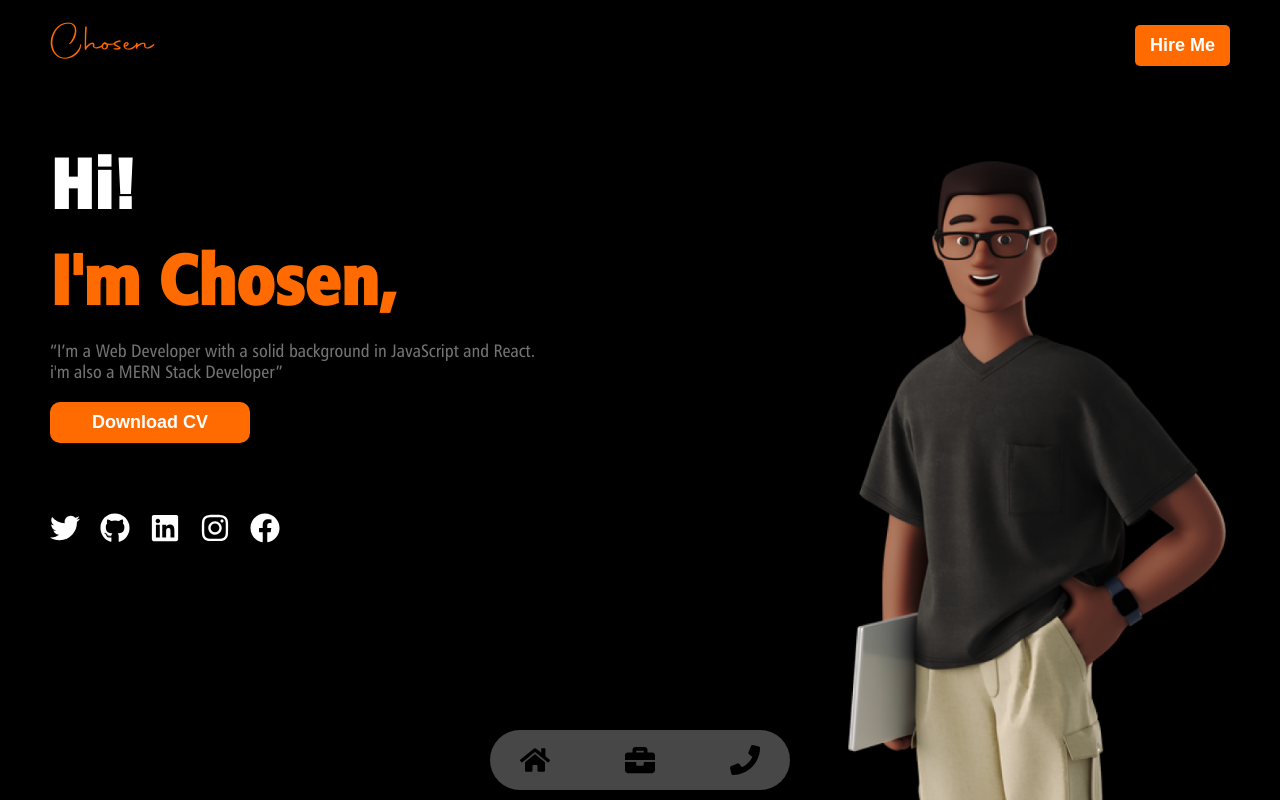
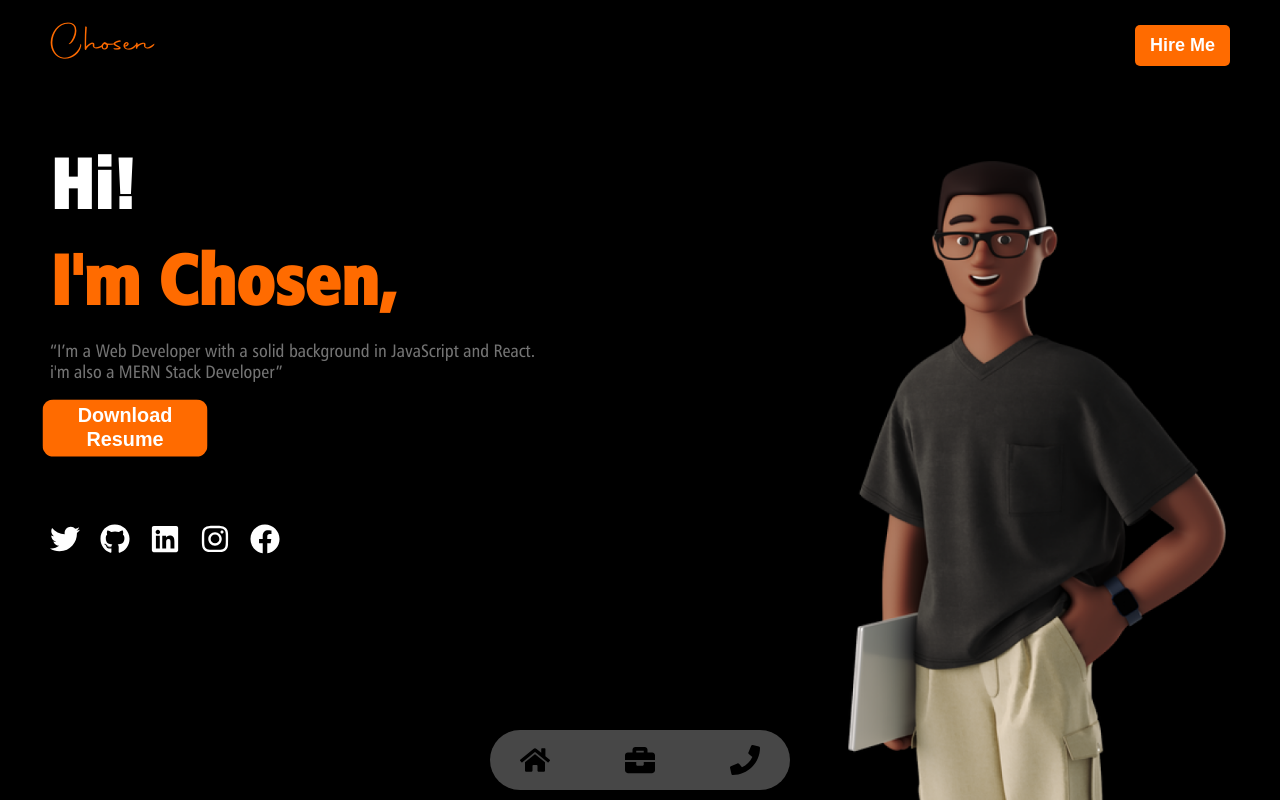
Before and after one commit to chosenvincent1/portfolio, a React (Create React App) app: page / in a window 1280 px wide. Built offline with nearby package versions, Linux system fonts and the light colour scheme.

Commit message:
Add animation to the home btn

```diff
--- a/src/App.css
+++ b/src/App.css
@@ -155,7 +155,7 @@ body {
 }
 
 .first-home-section > .home-text > .download-cv {
-  padding: 10px 30px;
+  padding: 5px 10px;
   background-color: #FF6B00;
   color: white;
   cursor: pointer;
@@ -165,7 +165,7 @@ body {
   border-radius: 10px;
   text-transform: capitalize;
   margin-bottom: 70px;
-  width: 200px;
+  width: 150px;
 }
 
 .first-home-section > .home-text > .home-social-media {
--- a/src/Components/Card.js
+++ b/src/Components/Card.js
@@ -1,6 +1,7 @@
 import React from "react";
 import { FaArrowLeft } from "react-icons/fa";
 import { useNavigate } from "react-router-dom";
+import { motion } from "framer-motion";
 
 const Grid = ({image, name, description, link, currentIndexValue})=> {
 
@@ -9,11 +10,13 @@ const Grid = ({image, name, description, link, currentIndexValue})=> {
     }
 
     return(
-        <div className="project-image" onClick={redirect}>
+        <motion.div
+            className="project-image"
+            onClick={redirect}
+            whileHover={{ scale: 1.1 }}
+        >
             <img src={currentIndexValue.image} />
-            {/* <p className="project-name">{name}</p>
-            <p className="project-description">{description}</p> */}
-        </div>
+        </motion.div>
     )
 }
 
--- a/src/Components/SecondNavbar.js
+++ b/src/Components/SecondNavbar.js
@@ -1,5 +1,6 @@
 import React, { useState } from "react";
 import { Link, useLocation } from 'react-router-dom';
+import { motion } from "framer-motion";
 import { FaBars, FaBriefcase, FaHome, FaPhoneSquare, FaTimes } from 'react-icons/fa';
 
 const SecondNavbar = ()=> {
@@ -23,30 +24,16 @@ const SecondNavbar = ()=> {
             <div className="logo">
             <p>chosen</p>
             </div>
-            {/* <ul>
-                <li className='home-navbar' >
-                    <Link
-                        className={splitLocation[1] === '' ? 'active' : ''}
-                        to='/'
-                        >home
-                    </Link>
-                </li>
-                <li className='projects-navbar' >
-                    <Link
-                        className={splitLocation[1] === 'project' ? 'active' : ''}
-                        to='/project'
-                        >projects
-                    </Link>
-                </li>
-                <li className="contact-navbar">
-                    <Link
-                        className={splitLocation[1] === 'contact' ? 'active' : ''}
-                        to='/contact'
-                        >contact
-                    </Link>
-                </li>
-            </ul> */}
-            <button className="hire-me">Hire Me</button>
+
+            <motion.button
+                className="hire-me"
+                whileHover={{
+                    scale: 1.1,
+                    boxShadow: '0px 0px 8px #C3C0C0'
+                }}
+            >
+                Hire Me
+            </motion.button>
             {/* <div className="hamburger-container" onClick={clickHamburger} >
                 <FaBars id="menu" className= { `menu ${hamburger ? "remove-hamburger " : "hamburger "}`} />
                 <FaTimes id="menu" className={`menu ${hamburger ? "cancel" : "remove-cancel"}`} />
--- a/src/Pages/Home.js
+++ b/src/Pages/Home.js
@@ -11,6 +11,16 @@ import {
     FaTwitter
 } from 'react-icons/fa';
 
+const buttonVariants = {
+    visible: {
+        scale: 1.1,
+        transition: {
+            duration: 0.5,
+            yoyo: Infinity
+        }
+    }
+}
+
 const Home = ()=> {
     return (
         <div className="home">
@@ -23,11 +33,10 @@ const Home = ()=> {
 
                     <motion.button
                         className="download-cv"
-                        initial={{ y: '-100vh' }}
-                        animate={{ y: 0 }}
-                        transition={{delay: 2}}
+                        variants={buttonVariants}
+                        animate='visible'
                     >
-                        Download CV
+                        Download<br /> Resume
                     </motion.button>
                     <div className='home-social-media'>
                         <a href='https://www.twitter.com/chosenvincent1'>
```
